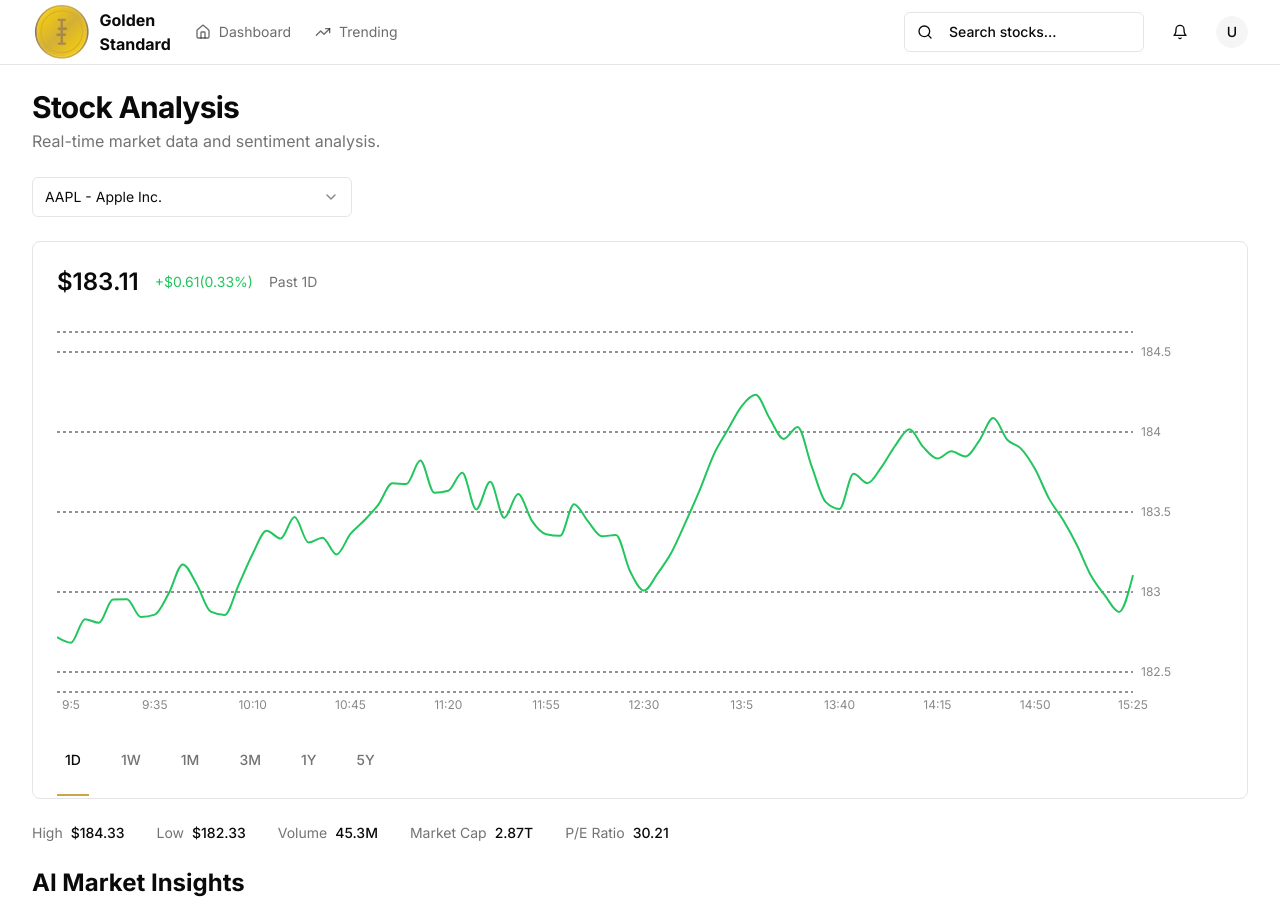
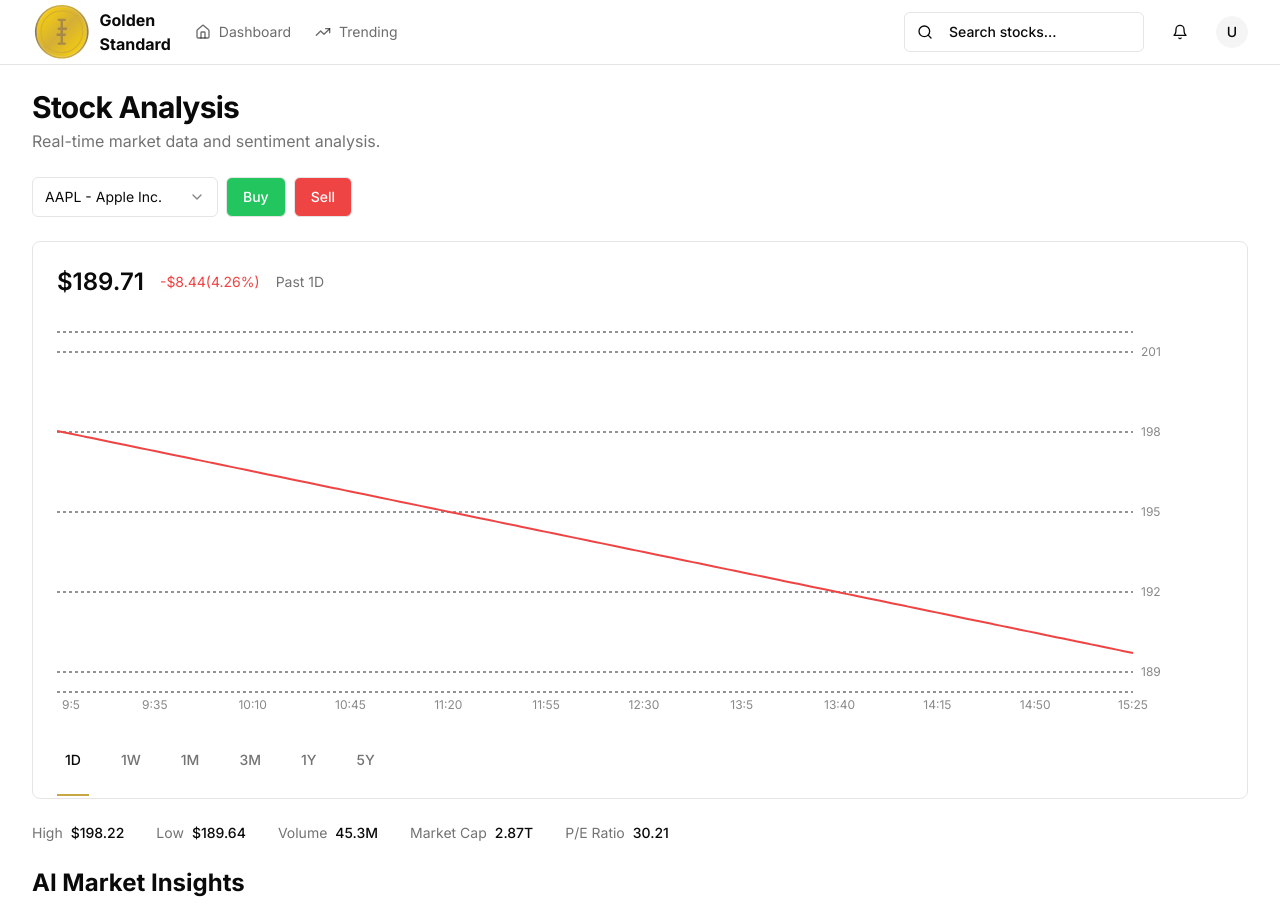
Before and after one commit to brandonq123/GoldenStandard, a Next.js app in the folder Frontend/: page /stocks in a window 1280 px wide. Shown: the top 913 px of the page. Built offline with nearby package versions, Linux system fonts and the light colour scheme.

Commit message:
Buy and sell

```diff
--- a/Frontend/components/stock-selector.tsx
+++ b/Frontend/components/stock-selector.tsx
@@ -7,6 +7,7 @@ import {
   SelectTrigger,
   SelectValue,
 } from "@/components/ui/select"
+import { Button } from "@/components/ui/button"
 
 interface Stock {
   symbol: string
@@ -21,11 +22,12 @@ interface StockSelectorProps {
 
 export function StockSelector({ stocks, defaultStock, onSelect }: StockSelectorProps) {
   return (
+    <div className="flex items-center gap-2">
       <Select defaultValue={defaultStock.symbol} onValueChange={(value) => {
         const selected = stocks.find(s => s.symbol === value)
         if (selected && onSelect) onSelect(selected)
       }}>
-      <SelectTrigger className="w-full">
+        <SelectTrigger className="w-[200px]">
           <SelectValue placeholder="Select a stock" />
         </SelectTrigger>
         <SelectContent>
@@ -36,5 +38,12 @@ export function StockSelector({ stocks, defaultStock, onSelect }: StockSelectorP
           ))}
         </SelectContent>
       </Select>
+      <Button variant="outline" className="bg-green-500 hover:bg-green-600 text-white">
+        Buy
+      </Button>
+      <Button variant="outline" className="bg-red-500 hover:bg-red-600 text-white">
+        Sell
+      </Button>
+    </div>
   )
 }
--- a/Frontend/lib/mock-data.ts
+++ b/Frontend/lib/mock-data.ts
@@ -29,7 +29,7 @@ export const mockStockData: StockData[] = [
   {
     symbol: "AAPL",
     name: "Apple Inc.",
-    price: 148.97,
+    price: 198.15,
     change: 0.87,
     sentiment: "bullish",
     mentions: 543,
--- a/Frontend/lib/mock-stock-data.ts
+++ b/Frontend/lib/mock-stock-data.ts
@@ -3,12 +3,19 @@ function generateMockData(startPrice: number, volatility: number, periods: numbe
   const data = []
   let currentPrice = startPrice
 
+  // Use a fixed seed for consistent data generation
+  const seed = 12345
+  const seededRandom = () => {
+    const x = Math.sin(seed) * 10000
+    return x - Math.floor(x)
+  }
+
   for (let i = 0; i < periods; i++) {
-    const change = (Math.random() - 0.5) * volatility
+    const change = (seededRandom() - 0.5) * volatility
     const open = currentPrice
     const close = open + change
-    const high = Math.max(open, close) + Math.random() * volatility * 0.5
-    const low = Math.min(open, close) - Math.random() * volatility * 0.5
+    const high = Math.max(open, close) + seededRandom() * volatility * 0.5
+    const low = Math.min(open, close) - seededRandom() * volatility * 0.5
     currentPrice = close
 
     data.push({
@@ -26,13 +33,13 @@ function generateMockData(startPrice: number, volatility: number, periods: numbe
 // Mock data for different time periods
 export const mockStockData = {
   // Daily data (5-minute intervals)
-  "1D": generateMockData(182.5, 0.5, 78, "").map((item, i) => ({
+  "1D": generateMockData(198.15, 0.5, 78, "").map((item, i) => ({
     ...item,
     time: `${Math.floor(i / 12) + 9}:${(i % 12) * 5 || '00'}`
   })),
 
   // Weekly data (daily intervals)
-  "1W": generateMockData(180, 2, 5, "").map((item, i) => {
+  "1W": generateMockData(198.15, 2, 5, "").map((item, i) => {
     const date = new Date()
     date.setDate(date.getDate() - (4 - i))
     return {
@@ -42,7 +49,7 @@ export const mockStockData = {
   }),
 
   // Monthly data (daily intervals)
-  "1M": generateMockData(175, 3, 22, "").map((item, i) => {
+  "1M": generateMockData(198.15, 3, 22, "").map((item, i) => {
     const date = new Date()
     date.setDate(date.getDate() - (21 - i))
     return {
@@ -52,7 +59,7 @@ export const mockStockData = {
   }),
 
   // 3-Month data (daily intervals)
-  "3M": generateMockData(170, 5, 66, "").map((item, i) => {
+  "3M": generateMockData(198.15, 5, 66, "").map((item, i) => {
     const date = new Date()
     date.setDate(date.getDate() - (65 - i))
     return {
@@ -62,7 +69,7 @@ export const mockStockData = {
   }),
 
   // Yearly data (weekly intervals)
-  "1Y": generateMockData(160, 8, 52, "").map((item, i) => {
+  "1Y": generateMockData(198.15, 8, 52, "").map((item, i) => {
     const date = new Date()
     date.setDate(date.getDate() - (364 - i * 7))
     return {
@@ -72,7 +79,7 @@ export const mockStockData = {
   }),
 
   // 5-Year data (monthly intervals)
-  "5Y": generateMockData(120, 15, 60, "").map((item, i) => {
+  "5Y": generateMockData(198.15, 15, 60, "").map((item, i) => {
     const date = new Date()
     date.setMonth(date.getMonth() - (59 - i))
     return {
```
Lines whose indentation alone changed are shown as unchanged.
